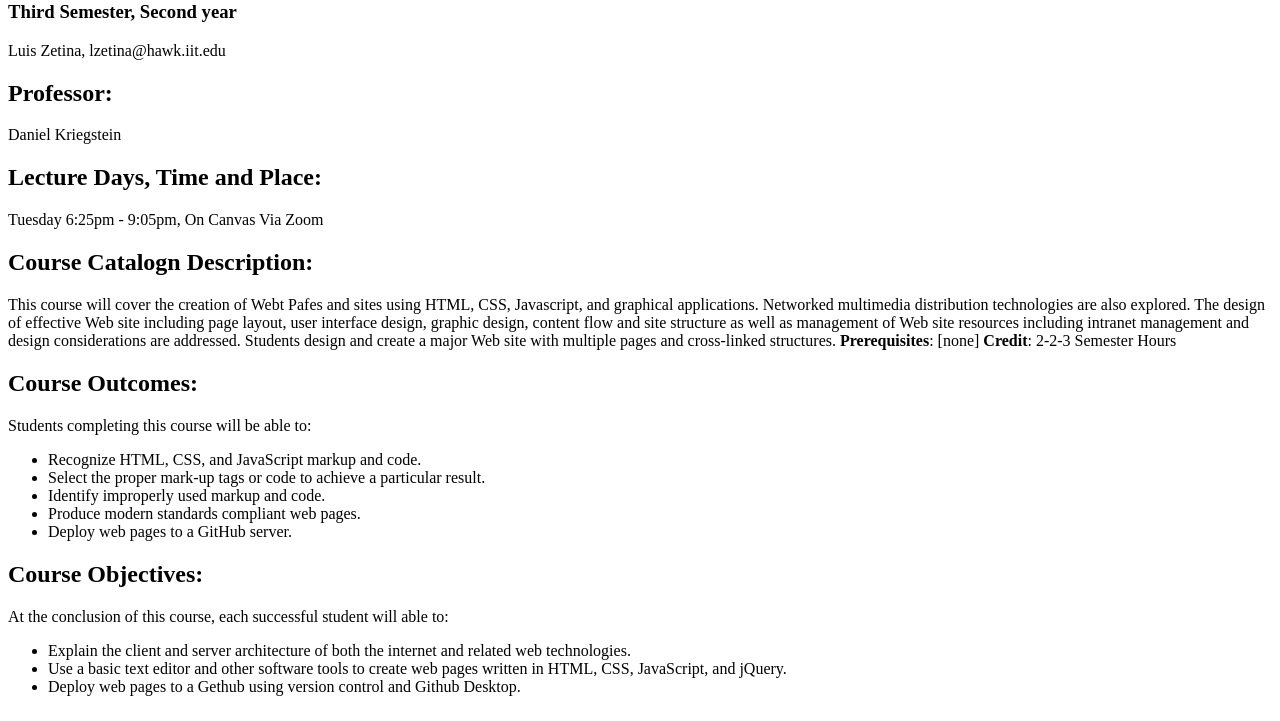
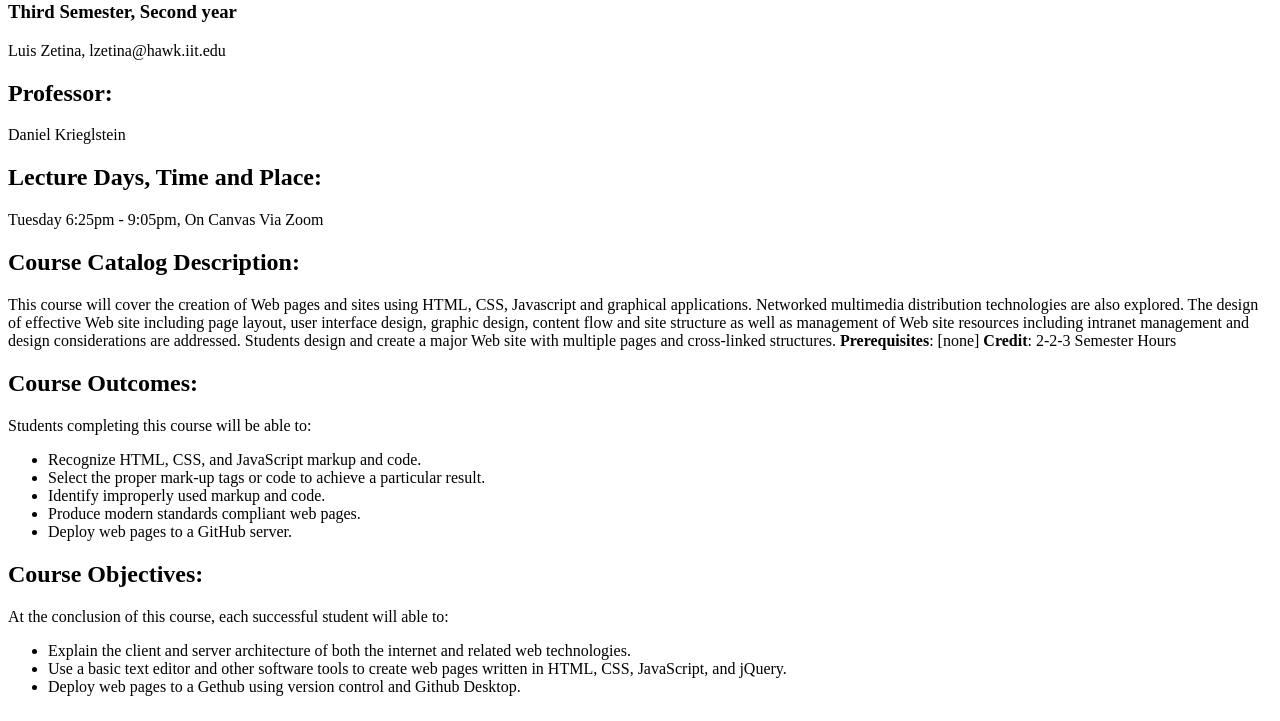
Before and after one commit to Lzetina/webdev_lab2, a plain HTML site: page index.html in a window 1280 px wide. Shown: the part 79-800 px from the top of the page. Drawn offline with Linux system fonts and the light colour scheme.

Commit message:
Correcting and Finalizing Index.html

```diff
--- a/index.html
+++ b/index.html
@@ -9,11 +9,11 @@
 	<h3> Third Semester, Second year</h3>
 	<p> Luis Zetina, lzetina@hawk.iit.edu</p>
 	<h2>Professor:</h2>
-	<p> Daniel Kriegstein</p>
+	<p> Daniel Krieglstein</p>
 	<h2>Lecture Days, Time and Place:</h2>
 	<p> Tuesday 6:25pm - 9:05pm, On Canvas Via Zoom</p>
-	<h2> Course Catalogn Description:</h2>
-	<p> This course will cover the creation of Webt Pafes and sites using HTML, CSS, Javascript, and graphical applications. Networked multimedia distribution technologies are also explored. The design of effective Web site including page layout, user interface design, graphic design, content flow and site structure as well as management of Web site resources including intranet management and design considerations are addressed. Students design and create a major Web site with multiple pages and cross-linked structures. <strong>Prerequisites</strong>: [none] <strong>Credit</strong>: 2-2-3 Semester Hours</p>
+	<h2> Course Catalog Description:</h2>
+	<p> This course will cover the creation of Web pages and sites using HTML, CSS, Javascript and graphical applications. Networked multimedia distribution technologies are also explored. The design of effective Web site including page layout, user interface design, graphic design, content flow and site structure as well as management of Web site resources including intranet management and design considerations are addressed. Students design and create a major Web site with multiple pages and cross-linked structures. <strong>Prerequisites</strong>: [none] <strong>Credit</strong>: 2-2-3 Semester Hours</p>
 	<h2>Course Outcomes:</h2>
   <p>Students completing this course will be able to:</p>
   <ul>
```
